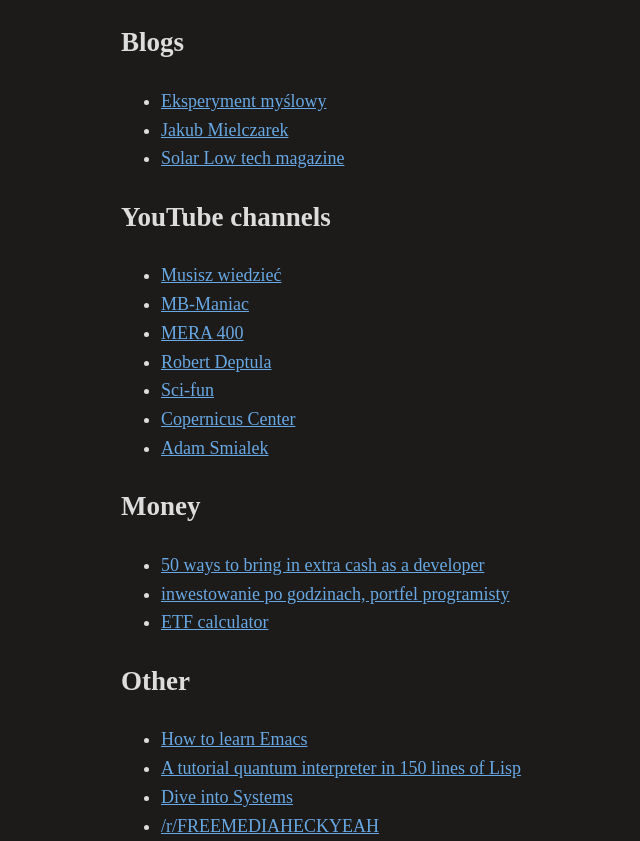
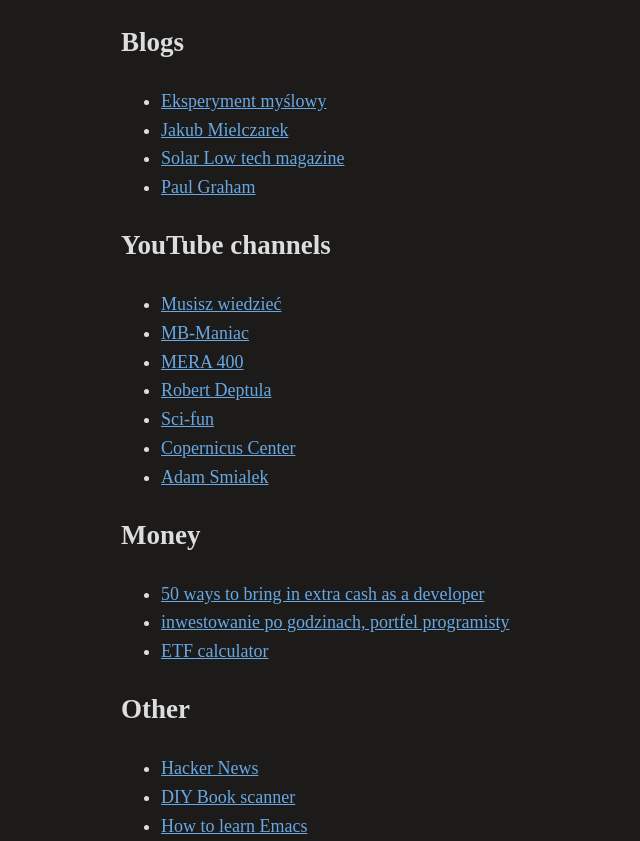
Before and after one commit to mbogatzki/mbogatzki.github.io, a plain HTML site: page bookmarks.html in a window 1280 px wide. Shown: the part 86-927 px from the top of the page, without its empty margins (194-834 px from the left). Drawn offline with Linux system fonts and the light colour scheme.

Commit message:
another small improvments

```diff
--- a/bookmarks.html
+++ b/bookmarks.html
@@ -28,6 +28,7 @@
       <li><a href="https://eksperymentmyslowy.pl/">Eksperyment myślowy</a></li>
       <li><a href="https://jakubmielczarek.com/">Jakub Mielczarek</a></li>
       <li><a href="https://solar.lowtechmagazine.com/">Solar Low tech magazine</a></li>
+      <li><a href="https://paulgraham.com/">Paul Graham</a></li>
     </ul>
 
     <h2>YouTube channels</h2>
@@ -50,6 +51,8 @@
 
     <h2>Other</h2>
     <ul>
+      <li><a href="https://news.ycombinator.com/">Hacker News</a></li>
+      <li><a href="https://www.diybookscanner.org">DIY Book scanner</a></li>
       <li><a href="https://david.rothlis.net/emacs/basic_c.html ">How to learn Emacs</a></li>
       <li><a href="https://www.stylewarning.com/posts/quantum-interpreter/ ">A tutorial quantum interpreter in 150 lines of Lisp</a></li>
       <li><a href="https://diveintosystems.org/singlepage/">Dive into Systems</a></li>
```
